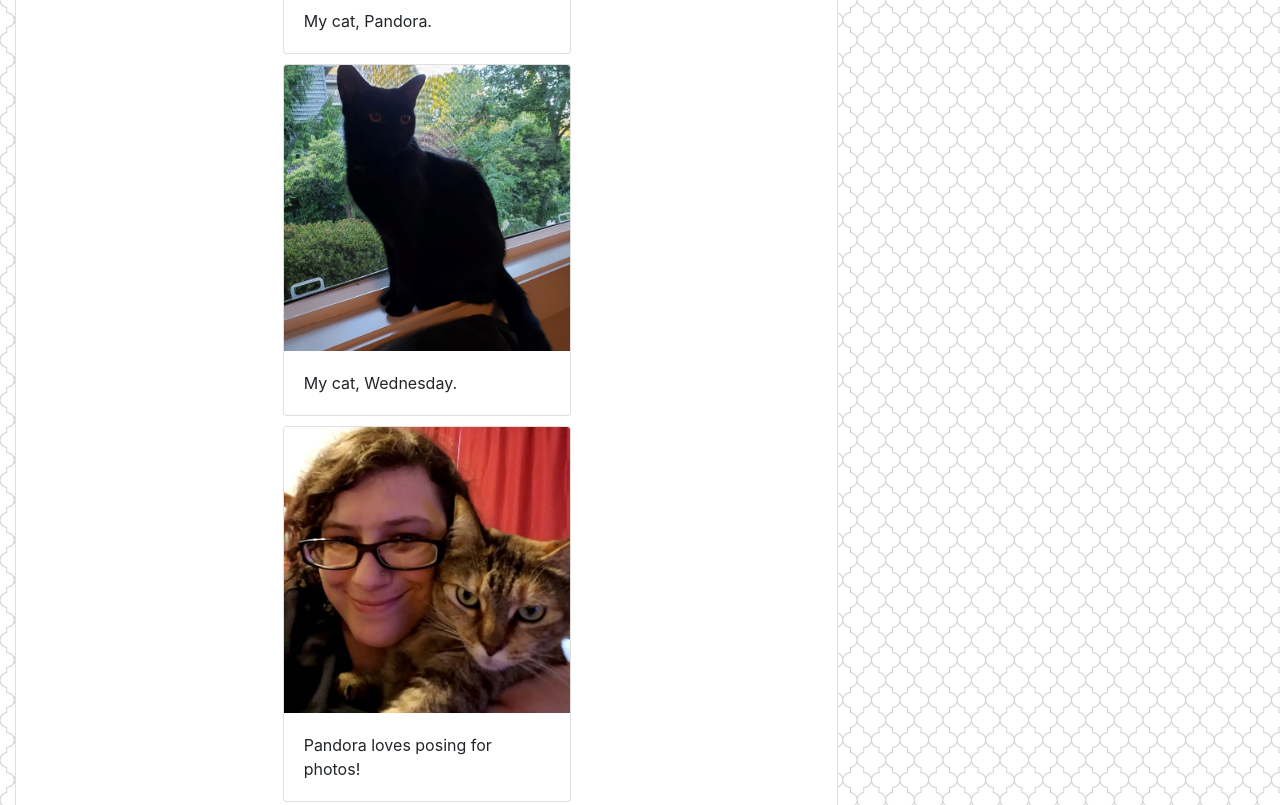
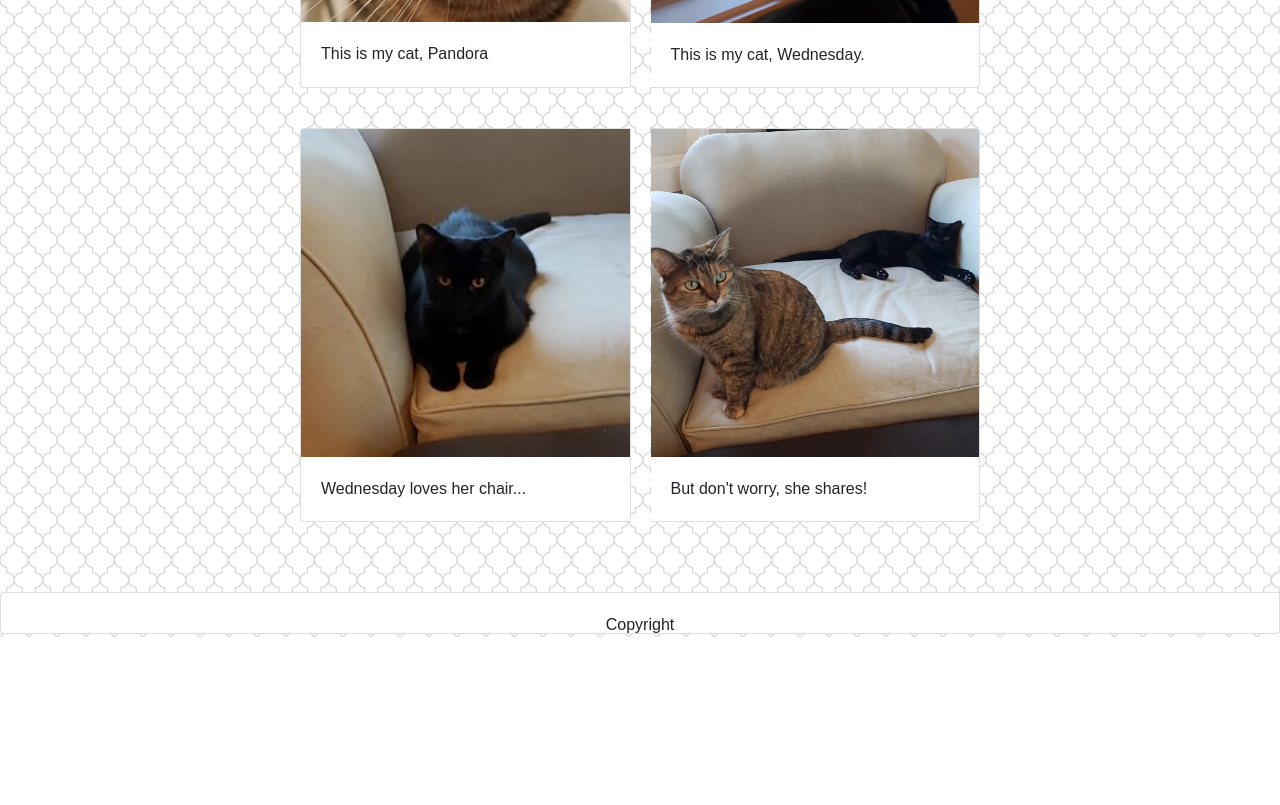
Before and after one commit to NicholeSteig/Homework-2, a plain HTML site: page portfolio.html in a window 1280 px wide. Shown: the part 420-1225 px from the top of the page. After the commit the page ends 1057 px from the top, so only its background shows below. Drawn offline with nearby package versions, Linux system fonts and the light colour scheme.

Commit message:
fixed photos

```diff
--- a/assets/style.css
+++ b/assets/style.css
@@ -29,28 +29,32 @@ html, body {
   }
   .wrapper {
     min-height: 100%;
-
-    /* Equal to height of footer */
-    /* But also accounting for potential margin-bottom of last child */
     margin-bottom: -50px;
 
+  }
+  .aboutme {
+    font-family: 'Georgia', Times, 'Times New Roman', serif;
   }
 
   .push {
     height: 50px;
   }
 
-  .card {
-    margin: 0 auto;
-    float: none;
-    margin-bottom: 10px;
-}
+  .body-card {
 
-.body-card {
+        margin:0 auto;
+        padding: 0 160px 0 160px;
+       }
+
+
+.card-body {
 align-content: center;
+font-family: Arial, Helvetica, sans-serif;
+  font-size: 16;
 }
 
 .footer {
     text-align: center;
-    padding: 0 0 20px 0;
+    padding: 50px 0 0 0;
+    margin: 0 0 20px 0;
 }
--- a/portfolio.html
+++ b/portfolio.html
@@ -37,46 +37,46 @@
     </div>
 
 </nav>
-<!--Body card-->
+<!--Body cards-->
 
-<div class="body-card">
-    <div class="col-md-8">
-        <div class="card mt-2">
-            <div class="card-body">
-                <div class="card" style="width: 18rem;">
+<div class="card-group">
+    <div class="card" style="margin:20px 10px 20px 300px">
         <img src="assets/pictures/Pandoraface.jpg" class="card-img-top" alt="...">
         <div class="card-body">
-                        <p class="card-text">My cat, Pandora.</p>
+
+            <p class="card-text">This is my cat, Pandora</p>
+
         </div>
     </div>
-                <div class="card" style="width: 18rem;">
+    <div class="card" style="margin:20px 300px 20px 10px">
         <img src="assets/pictures/Wednesday.jpg" class="card-img-top" alt="...">
         <div class="card-body">
-                        <p class="card-text">My cat, Wednesday.</p>
-                    </div>
-                </div>
-                <div class="card" style="width: 18rem;">
-                    <img src="assets/pictures/me+beans2.jpg" class="card-img-top" alt="...">
-                    <div class="card-body">
-                        <p class="card-text">Pandora loves posing for photos!</p>
-                    </div>
-                </div>
-                <div class="card" style="width: 18rem;">
-                    <img src="assets/pictures/Wezzachair.jpg" class="card-img-top" alt="...">
-                    <div class="card-body">
-                        <p class="card-text">And Wednesday loves her giant chair.</p>
-                    </div>
-                </div>
-                <div class="card" style="width: 18rem;">
-                    <img src="assets/pictures/bofs.jpg" class="card-img-top" alt="...">
-                    <div class="card-body">
-                        <p class="card-text">But don't worry, sometimes she shares.</p>
+
+            <p class="card-text">This is my cat, Wednesday.</p>
+
         </div>
     </div>
 </div>
+
+<div class="card-group">
+        <div class="card" style="margin:20px 10px 20px 300px">
+            <img src="assets/pictures/Wezzachair.jpg" class="card-img-top" alt="...">
+            <div class="card-body">
+
+                <p class="card-text">Wednesday loves her chair...</p>
+
+            </div>
+        </div>
+        <div class="card" style="margin:20px 300px 20px 10px">
+            <img src="assets/pictures/bofs.jpg" class="card-img-top" alt="...">
+            <div class="card-body">
+
+                <p class="card-text">But don't worry, she shares!</p>
+
             </div>
         </div>
     </div>
+
     <!--Footer-->
 
     <div class="footer">
```
Also changed, not shown: contact.html (+1 -1 lines), index.html (+16 -9 lines). Lines whose indentation alone changed are shown as unchanged.
